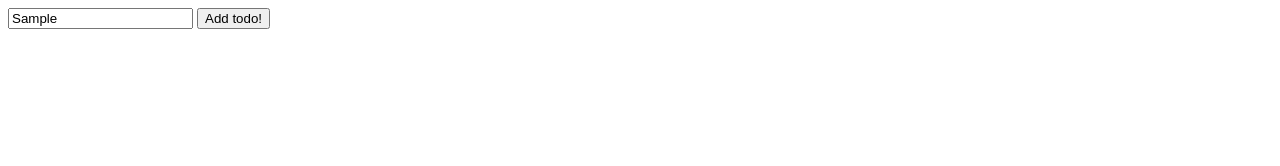
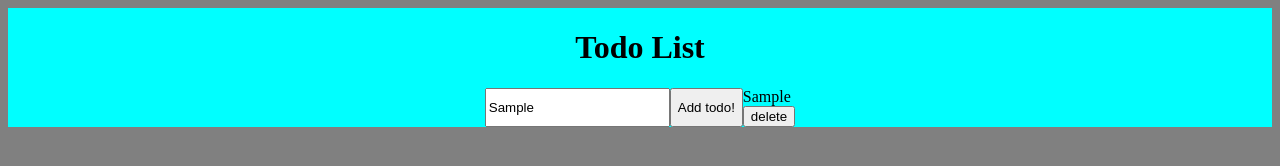
Before and after one commit to siyach1n/todoList, a plain HTML site: page index.html in a window 1280 px wide. Both pictures are taken after typing "Sample" into the empty fields and a click on the button "Add todo!". Drawn offline with Linux system fonts and the light colour scheme.

Commit message:
adding new index.css and delete process

```diff
--- a/index.css
+++ b/index.css
@@ -1,4 +1,31 @@
-.divtodo{
+/*
+.header{
+    background-color: blue;
+}
+.todo-div{
+    background-color: green;
+}
+[id*="todo-"]{
     display: flex;
+    background-color: red;
+}
+ */
 
+body{
+    display: flex;
+    justify-content: center;
+    flex-direction: column;
+    background-color: gray;
 }
+.header{
+    display: flex;
+    justify-content: center;
+}
+.container{
+   background-color: aqua;
+}
+
+.tododiv{
+    display: flex;
+    justify-content: center;
+}
--- a/index.html
+++ b/index.html
@@ -7,11 +7,16 @@
     <link rel="stylesheet" href="index.css">
 </head>
 <body>
-         <input type="text">
-         <button onclick="addTodo()">Add todo!</button>
-
+    <div class="container">
+        <h1 class="header">Todo List</h1>
+        <div class="tododiv">
+            <input type="text">
+            <button class="btn-delTodo" onclick="addTodo()">Add todo!</button>
+        </div>
 
 
     <script src="script.js"></script>
+
+    </div>
 </body>
 </html>
--- a/script.js
+++ b/script.js
@@ -21,11 +21,26 @@
 // const parentEl= document.querySelector("body");
 // parentEl.appendChild(divEL)
 
+let ctr = 1;
+function deleteTodo(index){
+    // console.log('delete todo called');
+    // const element =document.getElementById(index);
+    // element.parentNode.removeChild(element)
 
+    const elements = document.getElementById("todo-"+index);
+    elements.parentNode.removeChild(elements);
 
+}
 function addTodo(){
     const getValueInput= document.querySelector("input");
-    const inputVAlue=getValueInput.value
-    return inputVAlue;
+    const inputValue=getValueInput.value;
+
+    const newDivEL=document.createElement("div");
+    newDivEL.setAttribute("id","todo-"+ctr)
+
+    newDivEL.innerHTML="<div>"+inputValue +'</div> <button onclick="deleteTodo('+ ctr +')">delete</button>';
+    const parentEl=document.querySelector(".tododiv");
+    parentEl.appendChild(newDivEL);
+      ctr = ctr +1
 
 }
```
